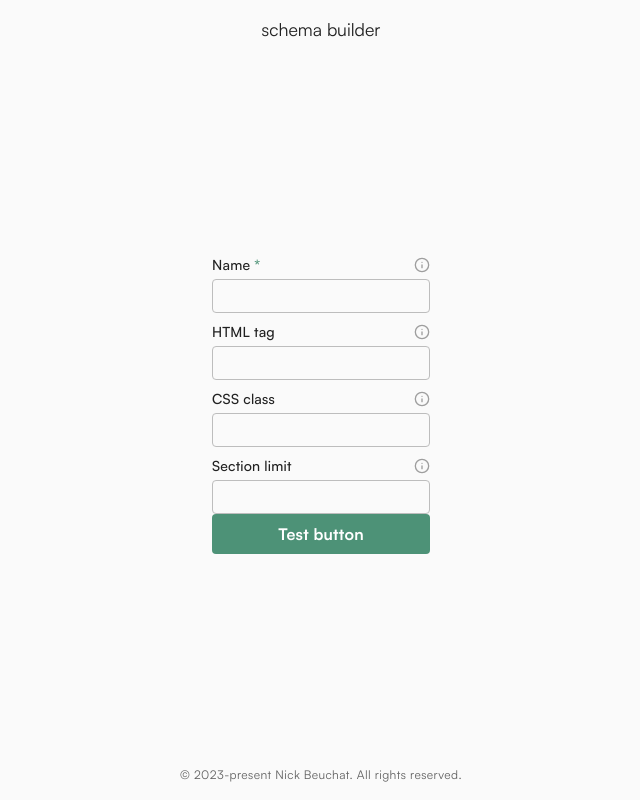
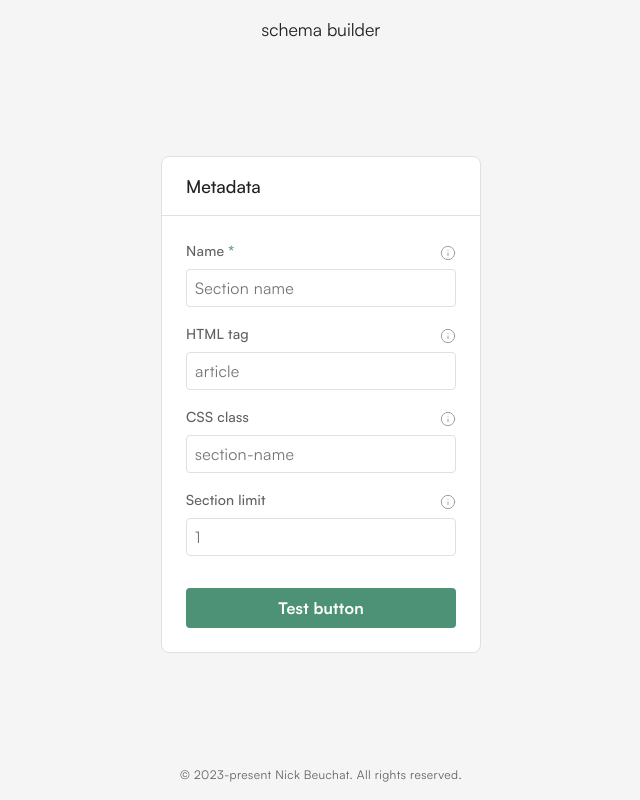
Before and after one commit to nicbeuc/schema-builder, a React (Vite) app: page / in a window 1280 px wide. Shown: the whole page, without its empty margins (319-959 px from the left). Built offline with nearby package versions, Linux system fonts and the light colour scheme.

Commit message:
some updates

```diff
--- a/index.html
+++ b/index.html
@@ -1,13 +1,16 @@
 <!DOCTYPE html>
 <html lang="en">
+
 <head>
   <meta charset="UTF-8" />
   <link rel="icon" type="image/svg+xml" href="/vite.svg" />
   <meta name="viewport" content="width=device-width, initial-scale=1.0" />
-    <title>Vite + React</title>
+  <title>Schema Builder</title>
 </head>
+
 <body>
   <div id="root"></div>
   <script type="module" src="/src/index.jsx"></script>
 </body>
+
 </html>
--- a/src/components/App/App.jsx
+++ b/src/components/App/App.jsx
@@ -4,6 +4,7 @@ import Main from "../Main"
 import TextInput from "../TextInput"
 import LinkButton from "../LinkButton"
 import InputWrapper from "../InputWrapper"
+import Step from "../Step"
 import { SCHEMA_ATTRIBUTES } from "../../constants"
 
 import styles from "./App.module.css"
@@ -15,20 +16,33 @@ function App() {
     <div className={styles.app}>
       <Header />
       <Main>
+        <Step header='Metadata'>
           <InputWrapper>
-          <TextInput label={name.label} infoLink={name.docLink} required />
-          <TextInput label={tag.label} infoLink={tag.docLink} />
+            <TextInput
+              label={name.label}
+              infoLink={name.docLink}
+              placeholder='Section name'
+              required
+            />
+            <TextInput
+              label={tag.label}
+              infoLink={tag.docLink}
+              placeholder='article'
+            />
             <TextInput
               label={sectionClass.label}
               infoLink={sectionClass.docLink}
+              placeholder='section-name'
             />
             <TextInput
               label={limit.label}
               infoLink={limit.docLink}
               type='number'
+              placeholder={1}
             />
           </InputWrapper>
           <LinkButton>Test button</LinkButton>
+        </Step>
       </Main>
       <Footer />
     </div>
--- a/src/components/InputWrapper/InputWrapper.module.css
+++ b/src/components/InputWrapper/InputWrapper.module.css
@@ -1,5 +1,5 @@
 .wrapper {
   display: flex;
   flex-direction: column;
-  gap: var(--spacing-100);
+  gap: var(--spacing-200);
 }
--- /dev/null
+++ b/src/components/Step/Step.jsx
@@ -0,0 +1,14 @@
+import styles from "./Step.module.css"
+
+function Step({ header, children }) {
+  return (
+    <div className={styles.wrapper}>
+      <div className={styles.headerWrapper}>
+        <h2 className={styles.header}>{header}</h2>
+      </div>
+      <div className={styles.mainWrapper}>{children}</div>
+    </div>
+  )
+}
+
+export default Step
--- /dev/null
+++ b/src/components/Step/Step.module.css
@@ -0,0 +1,26 @@
+.wrapper {
+  --padding: var(--spacing-300);
+  --border: .1rem solid var(--color-border-100);
+  background-color: white;
+  border-radius: var(--spacing-100);
+  border: var(--border);
+  min-width: 32rem;
+}
+
+.headerWrapper {
+  padding: calc(var(--padding) / 1.5) var(--padding);
+  border-bottom: var(--border);
+}
+
+.header {
+  font-family: var(--font-family-medium);
+  font-size: var(--font-size-h4);
+}
+
+.mainWrapper {
+  padding: var(--padding);
+  display: grid;
+  grid-template-columns: 100%;
+  grid-template-rows: auto auto;
+  row-gap: var(--spacing-400);
+}
--- /dev/null
+++ b/src/components/Step/index.jsx
@@ -0,0 +1,2 @@
+export * from "./Step"
+export { default } from "./Step"
--- a/src/components/TextInput/TextInput.jsx
+++ b/src/components/TextInput/TextInput.jsx
@@ -2,7 +2,7 @@ import React from "react"
 import { Info } from "react-feather"
 import styles from "./TextInput.module.css"
 
-function TextInput({ label, infoLink, ...rest }) {
+function TextInput({ label, placeholder, infoLink, ...rest }) {
   const inputId = React.useId()
 
   return (
@@ -19,7 +19,7 @@ function TextInput({ label, infoLink, ...rest }) {
             rel='noreferrer'
             className={styles.icon}
           >
-            <Info size={16} />
+            <Info size={16} strokeWidth={1.5} />
           </a>
         )}
       </div>
@@ -27,6 +27,7 @@ function TextInput({ label, infoLink, ...rest }) {
         type='text'
         autoComplete='off'
         aria-autocomplete='none'
+        placeholder={placeholder}
         {...rest}
         className={styles.input}
         id={inputId}
--- a/src/components/TextInput/TextInput.module.css
+++ b/src/components/TextInput/TextInput.module.css
@@ -14,7 +14,8 @@
   font-size: 1.4rem;
   letter-spacing: 0.02ch;
   font-family: var(--font-family-medium);
-  padding-bottom: var(--spacing-50);
+  padding-bottom: var(--spacing-100);
+  color: var(--color-neutral-700);
 }
 
 .icon {
@@ -33,12 +34,14 @@
 .input {
   --color-shadow-1: transparent;
   --color-shadow-2: transparent;
-  --color-background: var(--color-neutral-50);
-  --color-border: var(--color-neutral-400);
+  --color-background: var(--color-neutral-0);
+  --color-border: var(--color-border-100);
   border: 1px solid var(--color-border);
   border-radius: var(--spacing-50);
   background-color: var(--color-background);
-  padding: var(--spacing-50) var(--spacing-100);
+  padding: var(--spacing-100);
+  line-height: 1.25;
+  letter-spacing: .025ch;
   box-shadow:
     0 0 0 .1rem var(--color-shadow-1), 0 0 .8rem -.1rem var(--color-shadow-2);
   transition: background-color var(--duration-short) ease;
@@ -63,7 +66,7 @@
 /* Hover state */
 
 .input:not(:focus, :focus-visible, :disabled):hover {
-  --color-background: var(--color-neutral-100);
+  --color-background: var(--color-neutral-50);
 }
 
 /* Disabled state */
@@ -75,5 +78,5 @@
 
 .input:disabled {
   cursor: not-allowed;
-  --color-border: var(--color-neutral-300);
+  --color-border: var(--color-neutral-200);
 }
--- a/src/index.css
+++ b/src/index.css
@@ -236,6 +236,7 @@ p {
   --color-primary-800: #18544F;
   --color-primary-900: #0E4546;
 
+  --color-neutral-0: #ffffff;
   --color-neutral-50: #fafafa;
   --color-neutral-100: #f5f5f5;
   --color-neutral-200: #eeeeee;
@@ -246,6 +247,8 @@ p {
   --color-neutral-700: #616161;
   --color-neutral-800: #424242;
   --color-neutral-900: #212121;
+
+  --color-border-100: var(--color-neutral-300);
 }
 
 html {
@@ -261,7 +264,7 @@ body {
   font-family: var(--font-family-regular);
   font-size: 1.6rem;
   color: var(--color-neutral-900);
-  background-color: var(--color-neutral-50);
+  background-color: var(--color-neutral-100);
 }
 
 #root {
```
Lines whose indentation alone changed are shown as unchanged.
